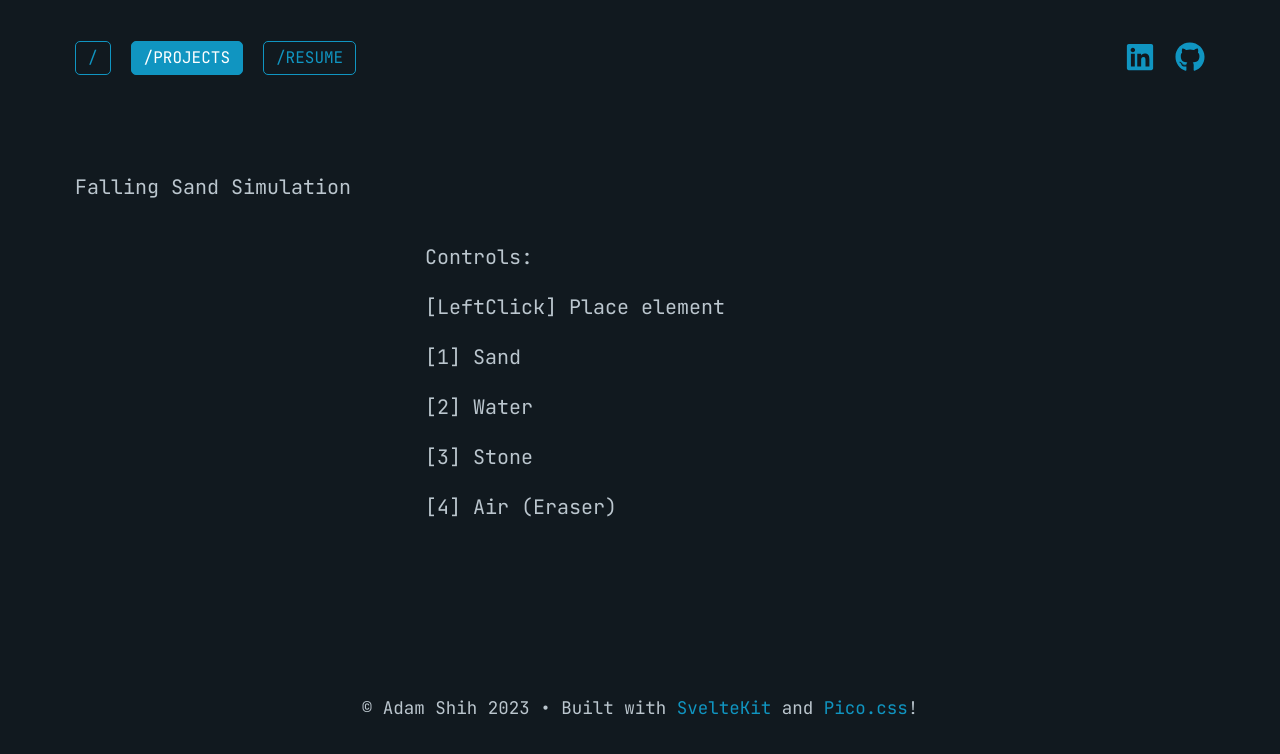
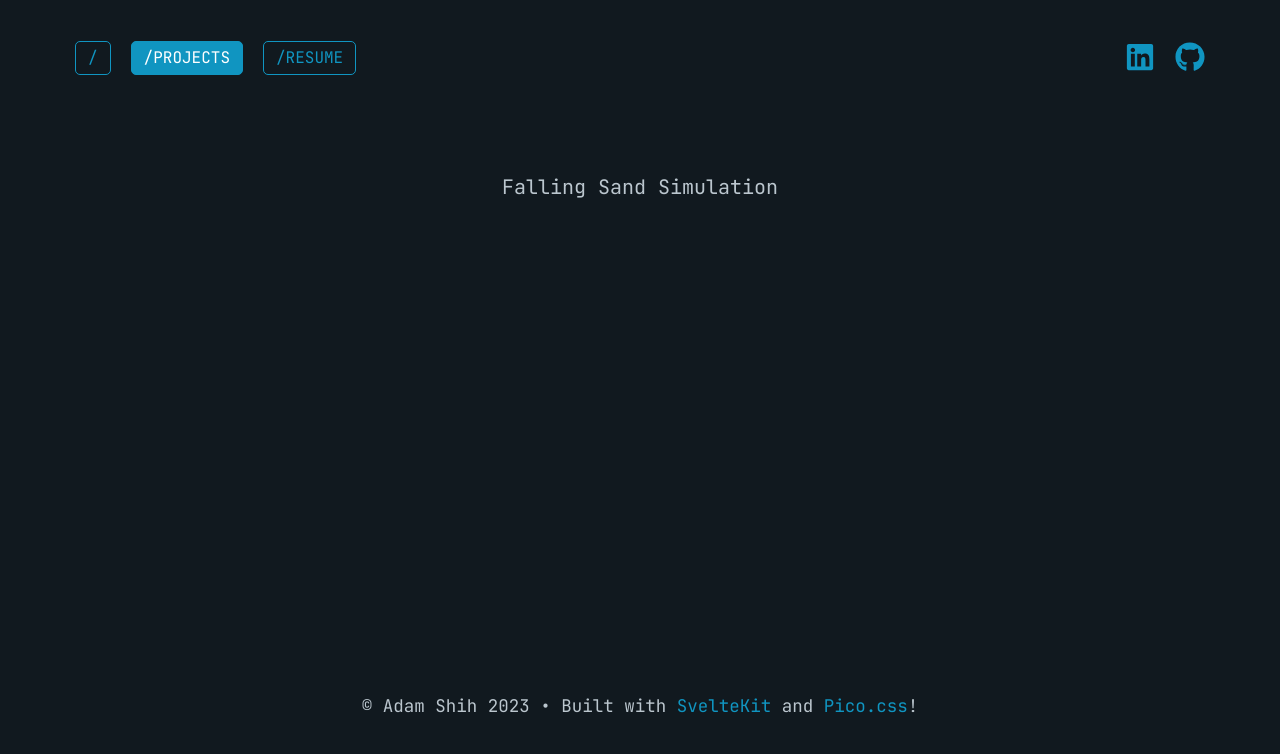
Before and after one commit to adam-shih/adamshih.dev, a SvelteKit app: page /projects/falling-sand in a window 1280 px wide. Shown: the top 754 px of the page. Built offline with nearby package versions, Linux system fonts and the light colour scheme; no server answers.

Commit message:
Fixed deployment

```diff
--- a/package.json
+++ b/package.json
@@ -8,7 +8,7 @@
 		"preview": "vite preview",
 		"lint": "prettier --plugin-search-dir . --check .",
 		"format": "prettier --plugin-search-dir . --write .",
-		"gh-pages": "npm run build && touch build/.nojekyll && npx gh-pages -d build"
+		"deploy": "npm run build && npx gh-pages -td build"
 	},
 	"devDependencies": {
 		"@sveltejs/adapter-auto": "^2.0.0",
--- a/src/routes/projects/falling-sand/+page.svelte
+++ b/src/routes/projects/falling-sand/+page.svelte
@@ -6,17 +6,17 @@
 	});
 </script>
 
-<p>Falling Sand Simulation</p>
+<p class="text-center">Falling Sand Simulation</p>
 <div class="flex">
 	<canvas id="bevy-canvas" />
-	<div class="flex-col">
+	<!-- <div class="flex-col">
 		<p>Controls:</p>
 		<p>[LeftClick] Place element</p>
 		<p>[1] Sand</p>
 		<p>[2] Water</p>
 		<p>[3] Stone</p>
 		<p>[4] Air (Eraser)</p>
-	</div>
+	</div> -->
 </div>
 
 <style>
@@ -24,6 +24,11 @@
 		display: flex;
 		gap: 2rem;
 		flex-wrap: wrap;
+		justify-content: center;
+	}
+
+	.text-center {
+		text-align: center;
 	}
 
 	.flex-col {
```
Also changed, not shown: 2 other files (tests, documents, lock files or other folders).
